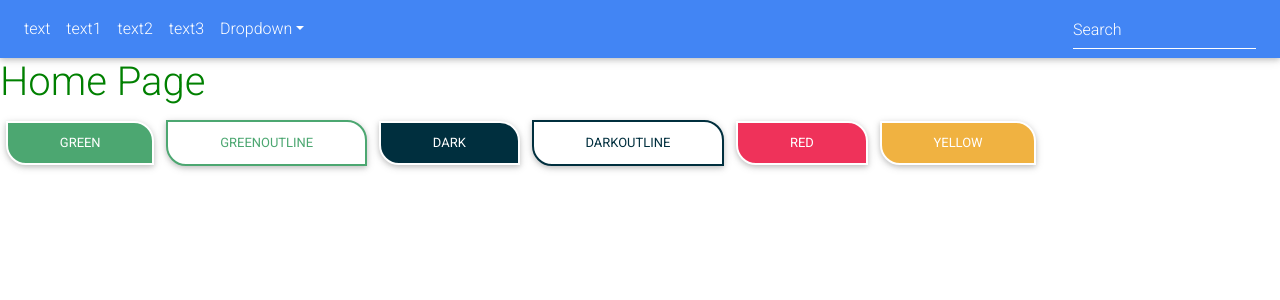
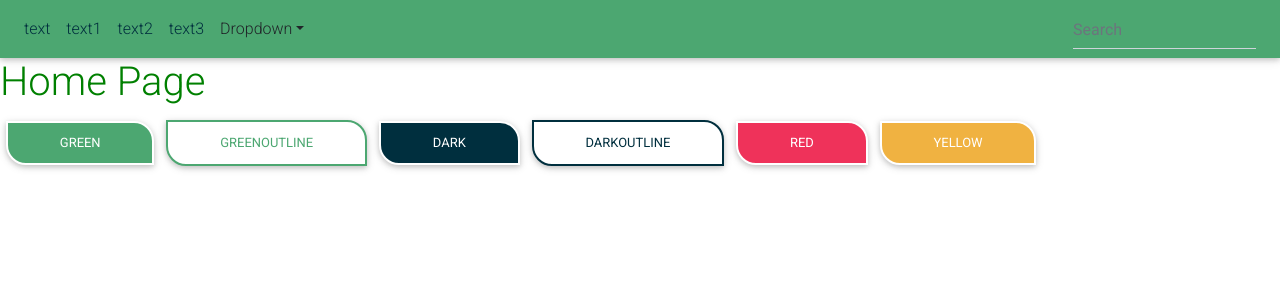
Before and after one commit to Svetloslav15/Grow-a-tree, a React (Create React App) app in the folder src/FrontEnd/: page / in a window 1280 px wide. Shown: the top 300 px of the page. Built offline with nearby package versions, Linux system fonts and the light colour scheme.

Commit message:
add navigation and styles

```diff
--- a/src/FrontEnd/src/components/common/Navigation/NavCollapseButton.jsx
+++ b/src/FrontEnd/src/components/common/Navigation/NavCollapseButton/NavCollapseButton.jsx
@@ -8,7 +8,7 @@ const NavCollapseButton = () => (
             aria-controls="basicExampleNav"
             aria-expanded="false"
             aria-label="Toggle navigation">
-        <span className="navbar-toggler-icon"/>
+        <i class="fas fa-bars"></i>
     </button>
 );
 
--- a/src/FrontEnd/src/components/common/Navigation/NavItem.jsx
+++ /dev/null
@@ -1,9 +0,0 @@
-import React from 'react';
-
-const NavItem = ({text, link}) => (
-    <li className="nav-item">
-        <a className="nav-link" href={link}>{text}</a>
-    </li>
-);
-
-export default NavItem;
--- /dev/null
+++ b/src/FrontEnd/src/components/common/Navigation/NavItem/NavItem.jsx
@@ -0,0 +1,10 @@
+import React from 'react';
+import * as style from './NavItem.module.scss';
+
+const NavItem = ({text, link}) => (
+    <li className='nav-item'>
+        <a className={`${style.link} nav-link`} href={link}>{text}</a>
+    </li>
+);
+
+export default NavItem;
--- /dev/null
+++ b/src/FrontEnd/src/components/common/Navigation/NavItem/NavItem.module.scss
@@ -0,0 +1,3 @@
+.link {
+  color: #002F3E !important;
+}
--- a/src/FrontEnd/src/components/common/Navigation/Navigation.jsx
+++ b/src/FrontEnd/src/components/common/Navigation/Navigation.jsx
@@ -1,13 +1,13 @@
 import React from 'react';
-import NavItem from './NavItem';
-import NavDropDownItem from './NavDropDownItem';
-import NavCollapseButton from './NavCollapseButton';
-import NavInputItem from './NavInputItem';
+import NavItem from './NavItem/NavItem';
+import NavDropDownItem from './NavDropDownItem/NavDropDownItem';
+import NavCollapseButton from './NavCollapseButton/NavCollapseButton';
+import NavInputItem from './NavInputItem/NavInputItem';
+import * as style from './Navigation.module.scss';
 
 const Navigation = () => {
     return (
-        <nav className="navbar navbar-expand-lg navbar-dark primary-color">
-
+        <nav className={`${style.navigation} navbar navbar-expand-lg`}>
             <NavCollapseButton/>
             <div className="collapse navbar-collapse" id="basicExampleNav">
                 <ul className="navbar-nav mr-auto">
--- a/src/FrontEnd/src/components/common/Navigation/Navigation.module.scss
+++ b/src/FrontEnd/src/components/common/Navigation/Navigation.module.scss
@@ -0,0 +1,3 @@
+.navigation {
+  background-color: #4CA771;
+}
```
Also changed, not shown: src/FrontEnd/src/components/common/Navigation/NavDropDownItem/NavDropDownItem.jsx (renamed from src/FrontEnd/src/components/common/Navigation/NavDropDownItem.jsx), src/FrontEnd/src/components/common/Navigation/NavInputItem/NavInputItem.jsx (renamed from src/FrontEnd/src/components/common/Navigation/NavInputItem.jsx), src/FrontEnd/src/components/common/Navigation/NavLogoItem/NavLogoItem.jsx (renamed from src/FrontEnd/src/components/common/Navigation/NavLogoItem.jsx).
